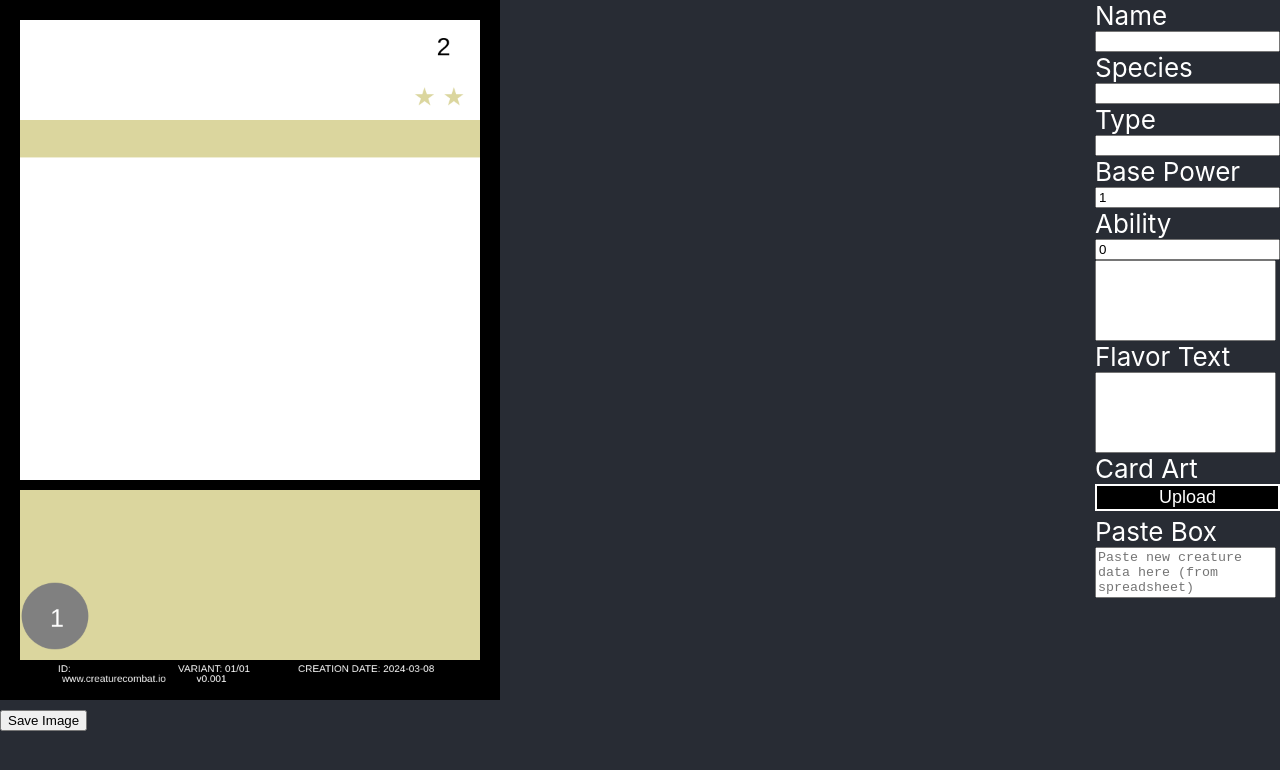
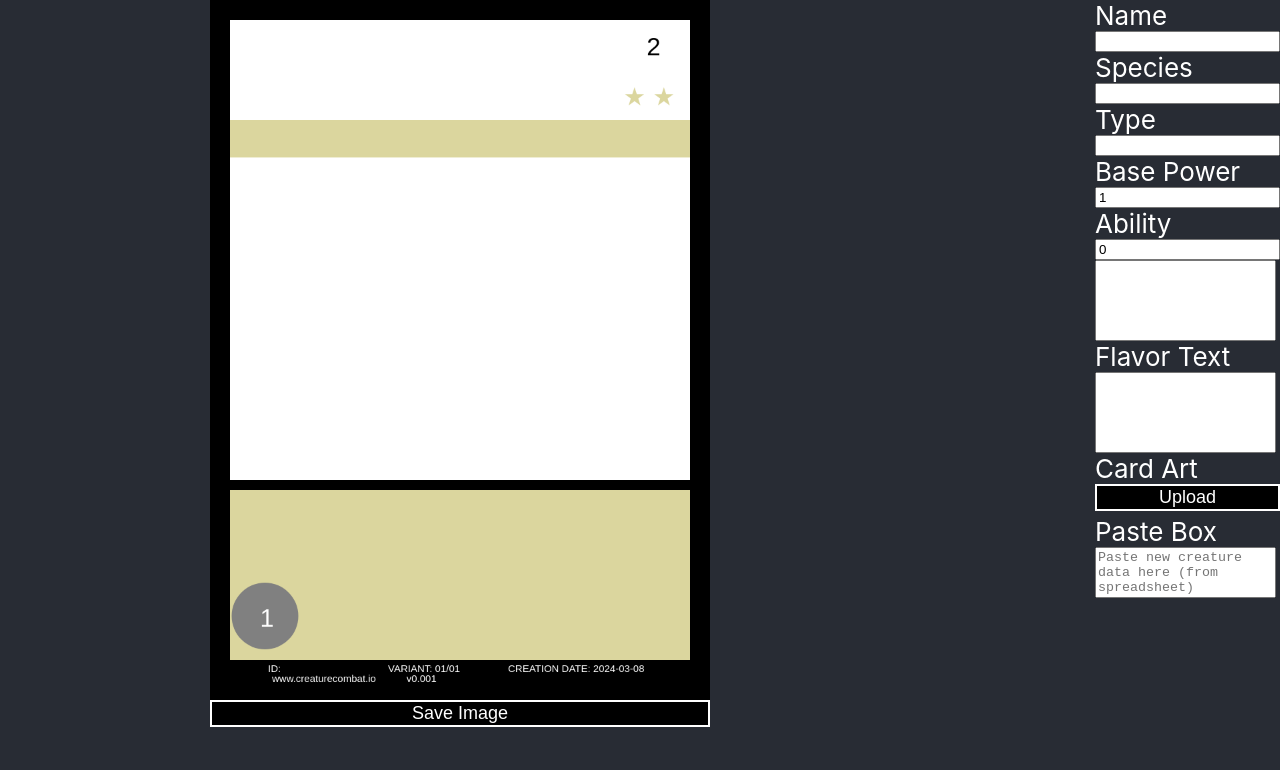
Before and after one commit to shieldgenerator7/CreatureCombat, a React (Create React App) app in the folder CardGenerator/react-canvas-draw/: page / in a window 1280 px wide. Shown: the top 770 px of the page. Built offline with nearby package versions, Linux system fonts and the light colour scheme.

Commit message:
Move card list to the left side

```diff
--- a/CardGenerator/react-canvas-draw/src/App.css
+++ b/CardGenerator/react-canvas-draw/src/App.css
@@ -68,3 +68,26 @@
     color: black;
     background-color: white;
 }
+
+.listPanel {
+    position:absolute;
+    width:200px;
+    top: 0px;
+    left: 0px;
+    height: 100%;
+    background: "black";
+    overflow-y: auto;
+    overflow-x: hidden;
+    z-index:1;
+}
+
+.cardPanel{
+    position:absolute;
+    left:210px;
+}
+
+.cvsCard {
+    width: 500px;
+    height: 700px;
+    display: block;
+}
--- a/CardGenerator/react-canvas-draw/src/Components/Canvas.js
+++ b/CardGenerator/react-canvas-draw/src/Components/Canvas.js
@@ -308,11 +308,11 @@ function Canvas({ card, autoDownload }) {
     }
 
     return (
-        <div>
-            <canvas ref={canvasRef}
-                style={{ width: "500px", height: "700px", display: "block" }}
-            />
-            <button onClick={saveImage}>Save Image</button>
+        <div className='cardPanel'>
+            <canvas ref={canvasRef} className='cvsCard' />
+            <button className='action' onClick={saveImage}>
+                Save Image
+            </button>
         </div>
     );
 }
--- a/CardGenerator/react-canvas-draw/src/Components/CardListPanel.js
+++ b/CardGenerator/react-canvas-draw/src/Components/CardListPanel.js
@@ -2,7 +2,7 @@
 
 function CardListPanel({ cardList, setCard }) {
     return (
-        <div className="editPanel" style={{ right: "200px" }}>
+        <div className="listPanel">
             {
                 cardList.map(card => (
                     <div>
```
